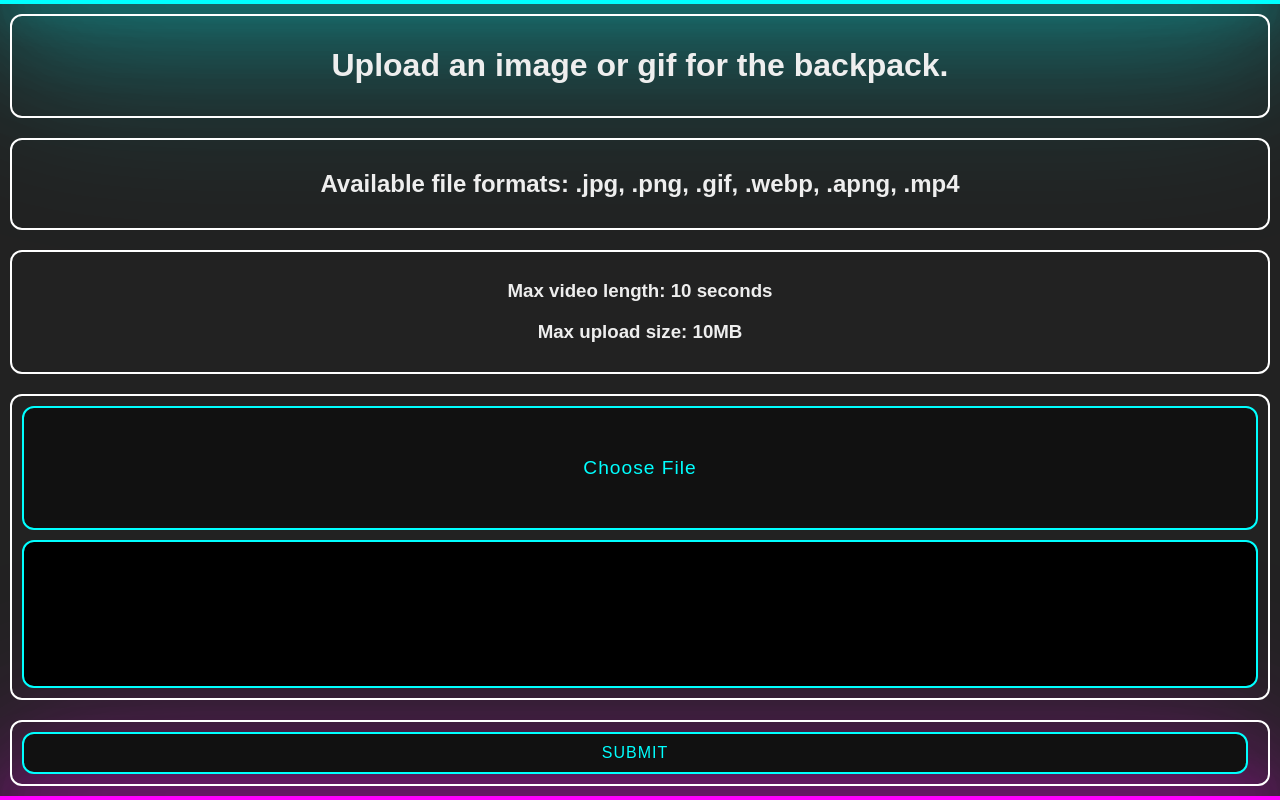
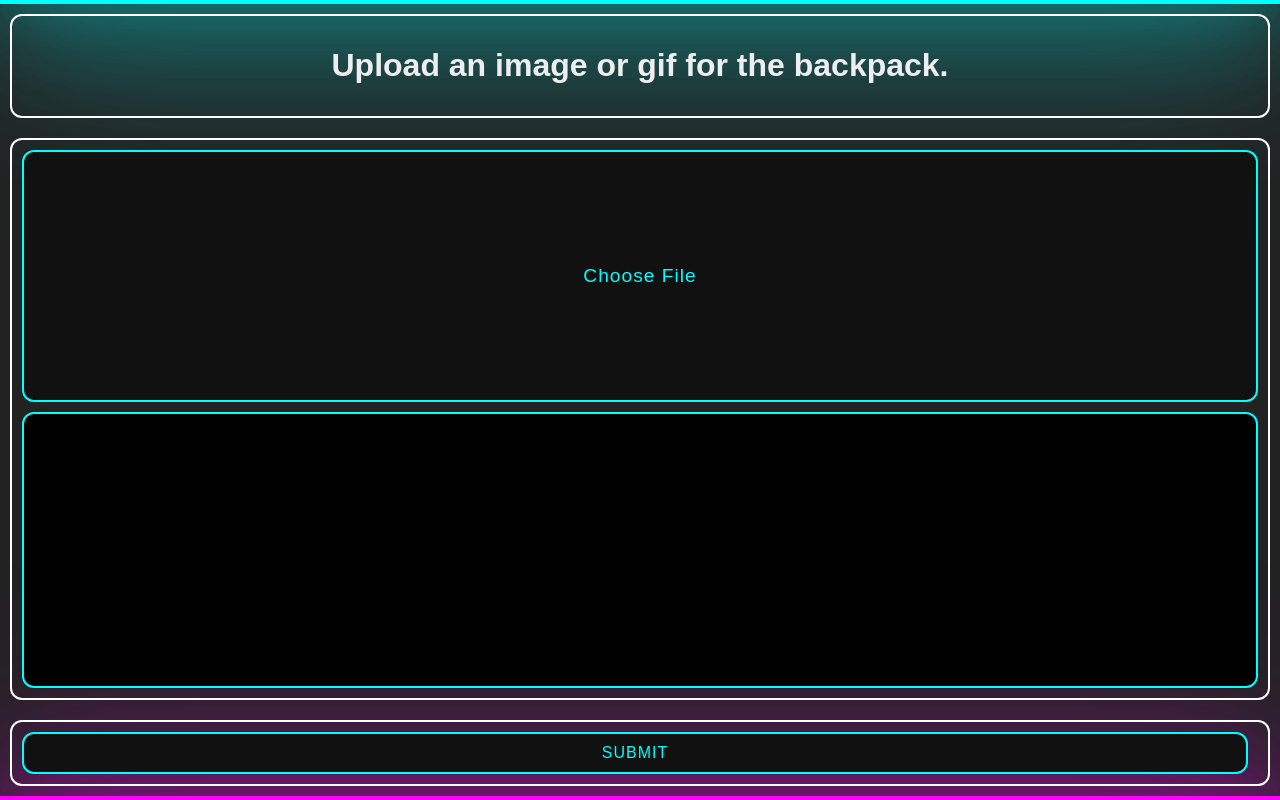
Before and after one commit to Latinorth/Latinorth.github.io, a plain HTML site: page FurryBackpack/index.html in a window 1280 px wide. Drawn offline with Linux system fonts and the light colour scheme.

Commit message:
Refactor index.html to improve structure and readability

```diff
--- a/FurryBackpack/index.html
+++ b/FurryBackpack/index.html
@@ -162,11 +162,6 @@ body {
 <div class="glow" id="top"></div>
 
 <div class="text"><h1>Upload an image or gif for the backpack.</h1></div>
-<div class="text"><h2>Available file formats: .jpg, .png, .gif, .webp, .apng, .mp4</h2></div>
-<div class="text">
-  <h3>Max video length: 10 seconds</h3>
-  <h3>Max upload size: 10MB</h3>
-</div>
 
 <div class="img-div">
 
```
